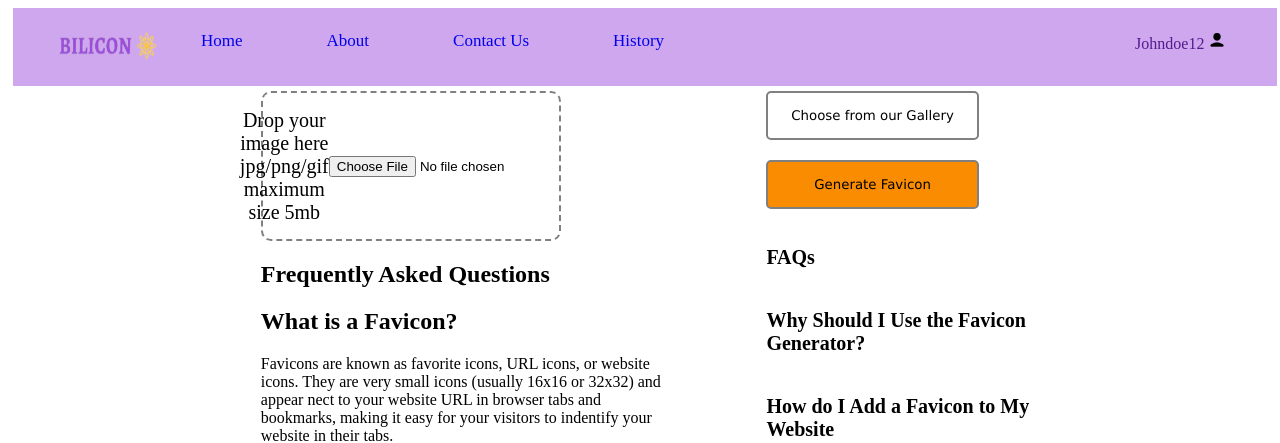
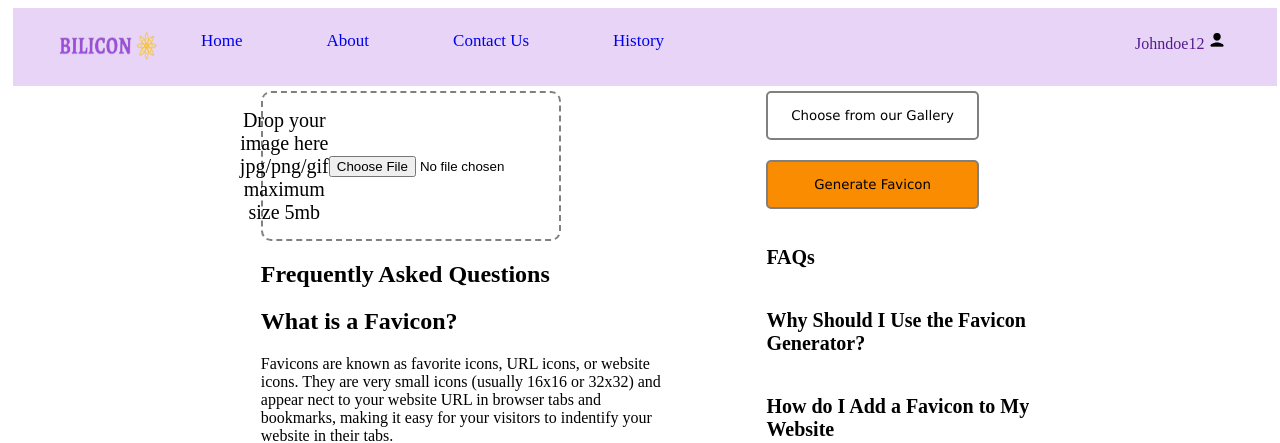
Before and after one commit to zuri-training/Team-Spoonbill2, a web app: file Public/TeamSpoonBill2 Project/conversionPage.html in a window 1280 px wide. Shown: the top 443 px of the page. Run offline with its HTML, style and script files only (its server is not run), Linux system fonts and the light colour scheme; some libraries are stand-ins or nearby versions.

Commit message:
Update style.css

```diff
--- a/Public/TeamSpoonBill2 Project/style.css
+++ b/Public/TeamSpoonBill2 Project/style.css
@@ -27,7 +27,7 @@
 }
 
 .nav {
-  background-color: #cea7ee;
+  background-color: #E7D4F7;
   margin: 5px;
   padding: 2px;
   box-sizing: border-box;
```
